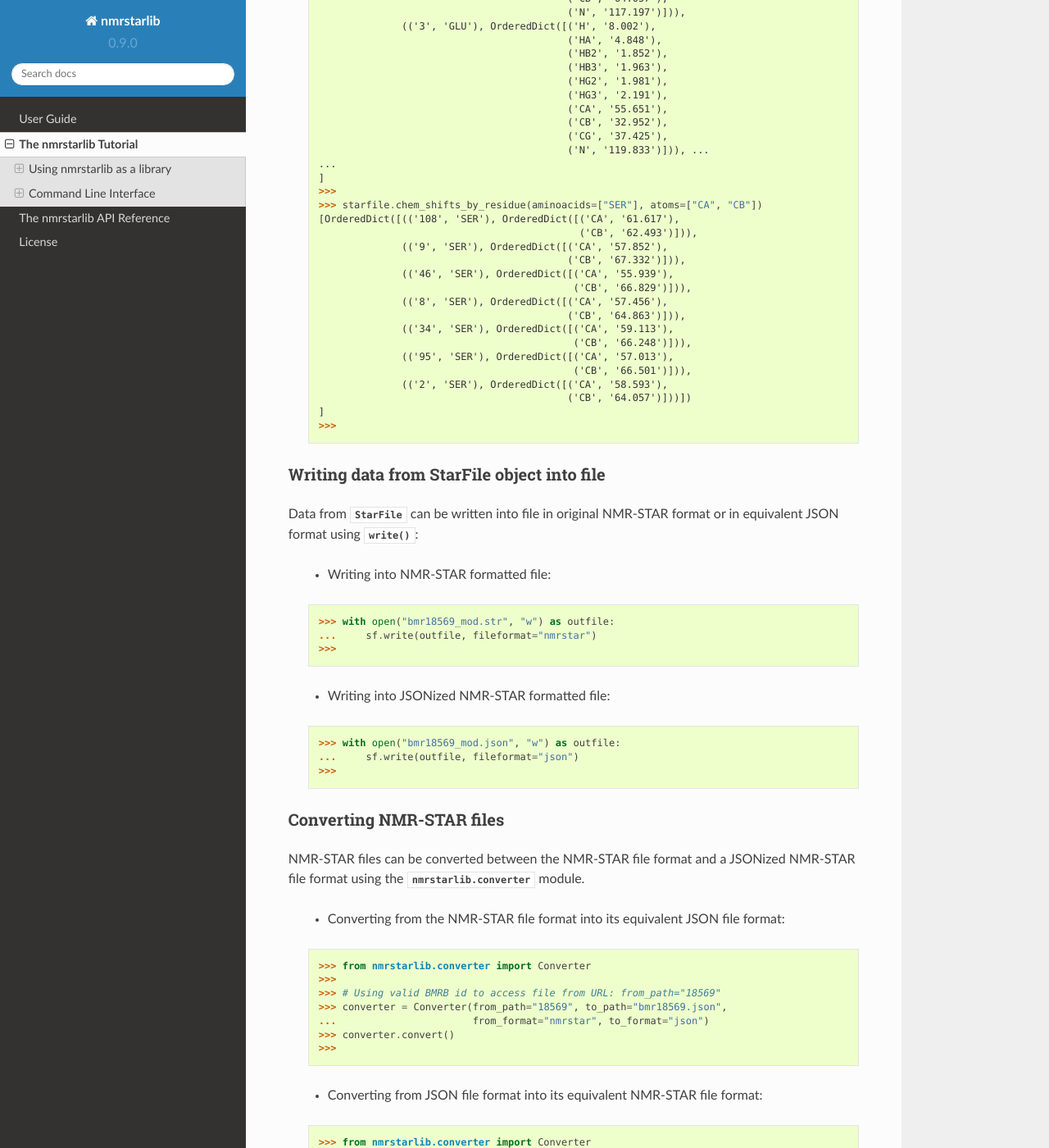
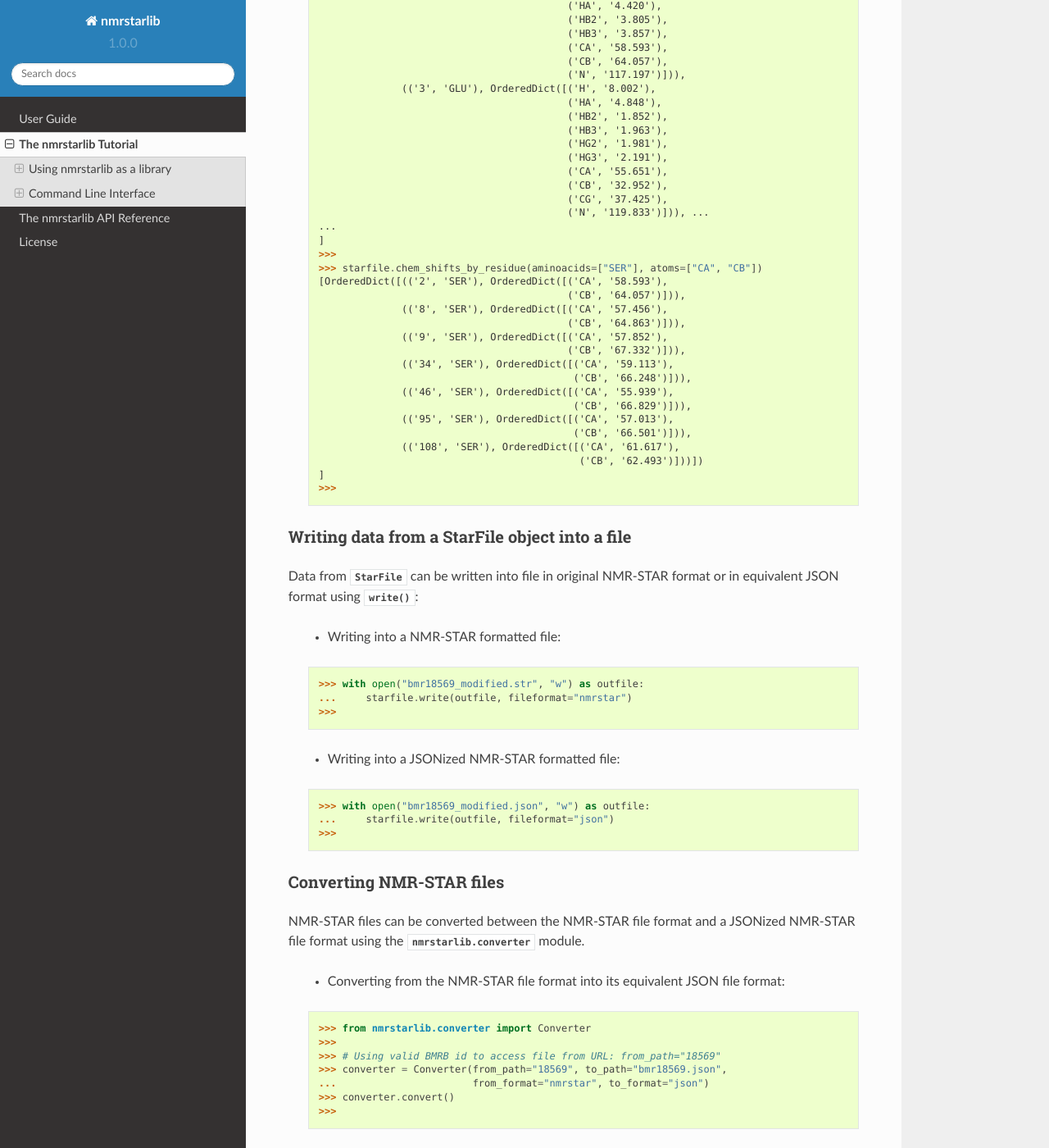
Before and after one commit to MoseleyBioinformaticsLab/nmrstarlib, a Sphinx documentation site: the page built from docs/tutorial.rst, in a window 1280 px wide and 1400 px high, scrolled down 6493 px. Shown: the whole window at 82% size. Built offline with Sphinx 7.4.7 and the Read the Docs theme 2.0.0, drawn with Linux system fonts in a browser that asks for light colours; some of the changed text lies outside the part shown.

Commit message:
Documentation update.

```diff
--- a/README.rst
+++ b/README.rst
@@ -8,7 +8,7 @@ for archival of Nuclear Magnetic Resonance (NMR) data.
 The :mod:`nmrstarlib` package provides facilities to convert NMR-STAR formatted files into
 their equivalent JSONized (JavaScript Object Notation, an open-standard format that
 uses human-readable text to transmit data objects consisting of attribute-value pairs)
-representation and visa versa.
+representation and vice versa.
 
 In addition, the nmrstarlib package provides methods to visualize chemical shift data.
 
@@ -28,7 +28,7 @@ Links
 Installation
 ~~~~~~~~~~~~
 
-The nmrstarlib package runs under Python 3.4+, use pip_ to install:
+The nmrstarlib package runs under Python 3, use pip_ to install:
 
 .. code:: bash
 
--- a/docs/conf.py
+++ b/docs/conf.py
@@ -61,9 +61,9 @@ copyright = u'2016, Andrey Smelter'
 # built documents.
 #
 # The short X.Y version.
-version = '0.9.0'
+version = '1.0.0'
 # The full version, including alpha/beta/rc tags.
-release = '0.9.0'
+release = '1.0.0'
 
 # The language for content autogenerated by Sphinx. Refer to documentation
 # for a list of supported languages.
@@ -207,7 +207,7 @@ latex_elements = {
 #'pointsize': '10pt',
 
 # Additional stuff for the LaTeX preamble.
-#'preamble': '',
+'preamble': '\setcounter{tocdepth}{2}'
 }
 
 # Grouping the document tree into LaTeX files. List of tuples
--- a/docs/guide.rst
+++ b/docs/guide.rst
@@ -19,7 +19,7 @@ In addition, the nmrstarlib package provides facilities to visualize assigned ch
 Installation
 ~~~~~~~~~~~~
 
-:mod:`nmrstarlib` runs under Python 3.4+. To install system-wide with pip_ run the following:
+:mod:`nmrstarlib` runs under Python 3. To install system-wide with pip_ run the following:
 
 .. code:: bash
 
--- a/docs/tutorial.rst
+++ b/docs/tutorial.rst
@@ -34,7 +35,7 @@ directory of NMR-STAR files, archive of NMR-STAR files or BMRB id:
 >>> arch_starfiles = nmrstarlib.read_files(["starfiles.zip"])  # archive of NMR-STAR files
 >>>
 >>> url_starfile = nmrstarlib.read_files(["18569"])            # BMRB id of NMR-STAR file
-
+>>>
 
 Processing StarFile generator
 -----------------------------
@@ -48,6 +49,7 @@ The :class:`~nmrstarlib.nmrstarlib.StarFile` generator can be processed in sever
    ...     print(starfile.source)                  # print source of StarFile
    ...     for saveframe_name in starfile.keys():  # print saveframe names
    ...         print(saveframe_name)
+   >>>
 
    .. note:: Once generator is consumed it becomes empty and needs to be created again.
 
@@ -64,6 +66,7 @@ The :class:`~nmrstarlib.nmrstarlib.StarFile` generator can be processed in sever
      :class:`~nmrstarlib.nmrstarlib.StarFile` objects:
 
    >>> starfiles_list = list(dir_starfiles)
+   >>>
 
    .. warning:: Do not convert the :class:`~nmrstarlib.nmrstarlib.StarFile` generator into a
                 :py:class:`list` if the generator can yield a large number of files, e.g.
@@ -72,8 +75,8 @@ The :class:`~nmrstarlib.nmrstarlib.StarFile` generator can be processed in sever
 Accessing and manipulating data from a single StarFile
 ------------------------------------------------------
 
-Since :class:`~nmrstarlib.nmrstarlib.StarFile` is a python :py:class:`collections.OrderedDict`,
-data can be accessed and manipulated as with any regular python :py:class:`dict` object
+Since :class:`~nmrstarlib.nmrstarlib.StarFile` is a Python :py:class:`collections.OrderedDict`,
+data can be accessed and manipulated as with any regular Python :py:class:`dict` object
 using bracket accessors.
 
    * Accessing data in :class:`~nmrstarlib.nmrstarlib.StarFile`:
@@ -351,38 +354,38 @@ using bracket accessors.
    ]
    >>>
    >>> starfile.chem_shifts_by_residue(aminoacids=["SER"], atoms=["CA", "CB"])
-   [OrderedDict([(('108', 'SER'), OrderedDict([('CA', '61.617'),
-                                               ('CB', '62.493')])),
+   [OrderedDict([(('2', 'SER'), OrderedDict([('CA', '58.593'),
+                                             ('CB', '64.057')])),
+                 (('8', 'SER'), OrderedDict([('CA', '57.456'),
+                                             ('CB', '64.863')])),
                  (('9', 'SER'), OrderedDict([('CA', '57.852'),
                                              ('CB', '67.332')])),
+                 (('34', 'SER'), OrderedDict([('CA', '59.113'),
+                                              ('CB', '66.248')])),
                  (('46', 'SER'), OrderedDict([('CA', '55.939'),
                                               ('CB', '66.829')])),
-                 (('8', 'SER'), OrderedDict([('CA', '57.456'),
-                                             ('CB', '64.863')])),
-                 (('34', 'SER'), OrderedDict([('CA', '59.113'),
-                                              ('CB', '66.248')])),
                  (('95', 'SER'), OrderedDict([('CA', '57.013'),
                                               ('CB', '66.501')])),
-                 (('2', 'SER'), OrderedDict([('CA', '58.593'),
-                                             ('CB', '64.057')]))])
+                 (('108', 'SER'), OrderedDict([('CA', '61.617'),
+                                               ('CB', '62.493')]))])
    ]
    >>>
 
-Writing data from StarFile object into file
--------------------------------------------
+Writing data from a StarFile object into a file
+-----------------------------------------------
 Data from :class:`~nmrstarlib.nmrstarlib.StarFile` can be written into file in original NMR-STAR format
 or in equivalent JSON format using :meth:`~nmrstarlib.nmrstarlib.StarFile.write()`:
 
-   * Writing into NMR-STAR formatted file:
+   * Writing into a NMR-STAR formatted file:
 
-   >>> with open("bmr18569_mod.str", "w") as outfile:
-   ...     sf.write(outfile, fileformat="nmrstar")
+   >>> with open("bmr18569_modified.str", "w") as outfile:
+   ...     starfile.write(outfile, fileformat="nmrstar")
    >>>
 
-   * Writing into JSONized NMR-STAR formatted file:
+   * Writing into a JSONized NMR-STAR formatted file:
 
-   >>> with open("bmr18569_mod.json", "w") as outfile:
-   ...     sf.write(outfile, fileformat="json")
+   >>> with open("bmr18569_modified.json", "w") as outfile:
+   ...     starfile.write(outfile, fileformat="json")
    >>>
 
 Converting NMR-STAR files
@@ -421,12 +424,13 @@ Chemical Shifts Viewer module.
 >>> from nmrstarlib.csviewer import CSViewer
 >>>
 >>> csviewer = CSViewer(from_path="18569", filename="18569_chem_shifts_all", csview_format="png")
->>> csviewer.csview(view=True))
+>>> csviewer.csview(view=True)
 >>>
 >>> csviewer = CSViewer(from_path="18569", aminoacids=["SER", "THR"], atoms=["CA", "CB"],
 ...                     filename="18569_chem_shifts_SER_THR_CA_CB", csview_format="png")
 >>> csviewer.csview(view=True)  # open in a default image viewer or pdf viewer
 >>> csviewer.csview(view=False) # save output file in current working directory
+>>>
 
 :mod:`nmrstarlib.csviewer` output example:
 
```
Also changed, not shown: other parts of docs/tutorial.rst (+9 -8 lines).
